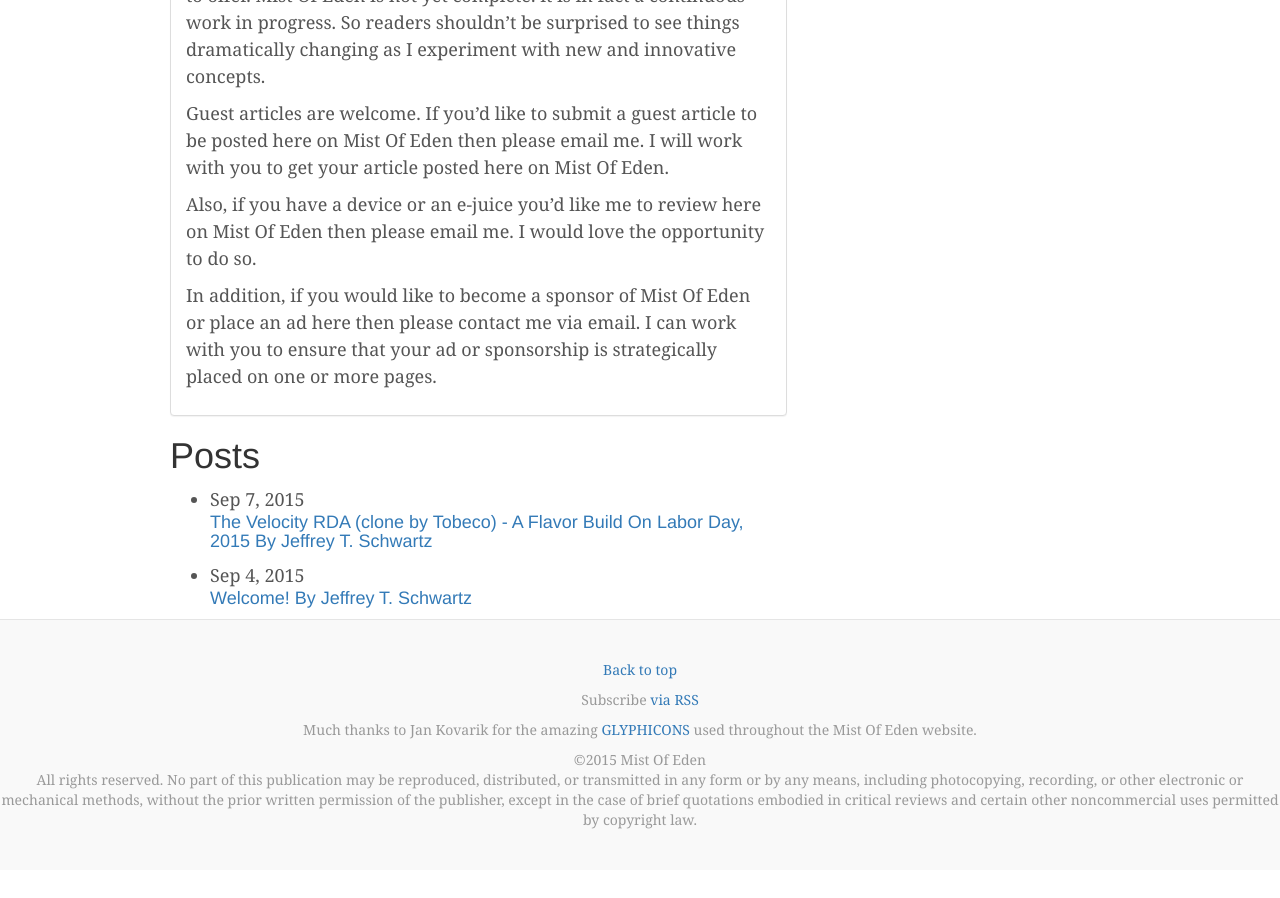
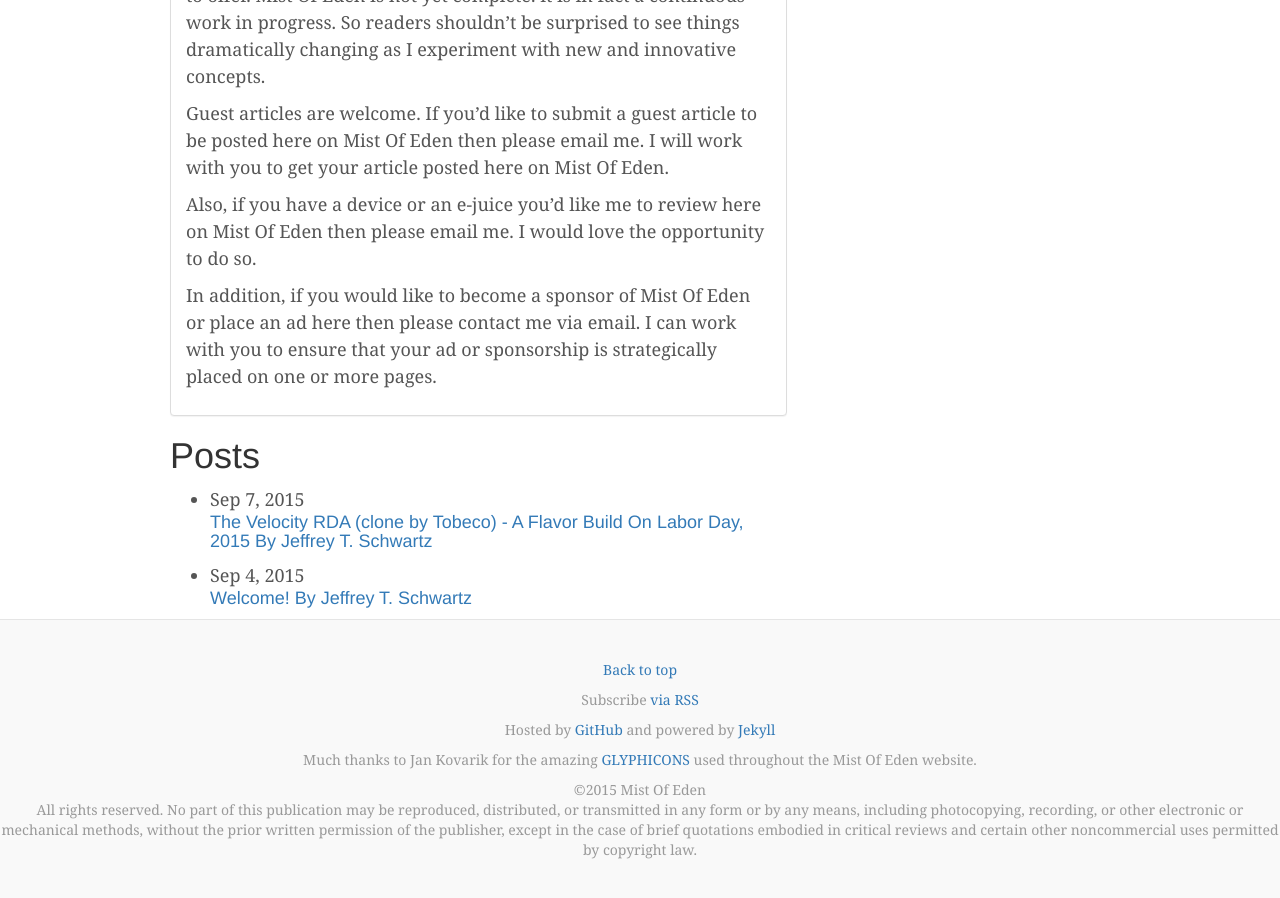
Before and after one commit to mistofeden/mistofeden.github.io, a Jekyll site: the page built from index.html, in a window 1280 px wide and 900 px high, scrolled down 1293 px. Built offline with Jekyll 4.4.1, drawn with Linux system fonts in a browser that asks for light colours; before the commit the page ends 2163 px from its top, so only the background shows below that.

Commit message:
Added hosted by github powered by jekyll in the footer.

```diff
--- a/_includes/footer.html
+++ b/_includes/footer.html
@@ -23,6 +23,7 @@
         <a href="#">Back to top</a>
     </p>
     <p>Subscribe <a href="{{ "/feed.xml" | prepend: site.baseurl }}">via RSS</a></p>
+    <p>Hosted by <a href="https://github.com/" target="_blank">GitHub</a> and powered by <a href="http://jekyllrb.com/" target="_blank">Jekyll</a></p>
     <p>
         Much thanks to Jan Kovarik for the amazing <a href="http://www.glyphicons.com/">GLYPHICONS</a> used throughout the Mist Of Eden website.
     </p>
```
